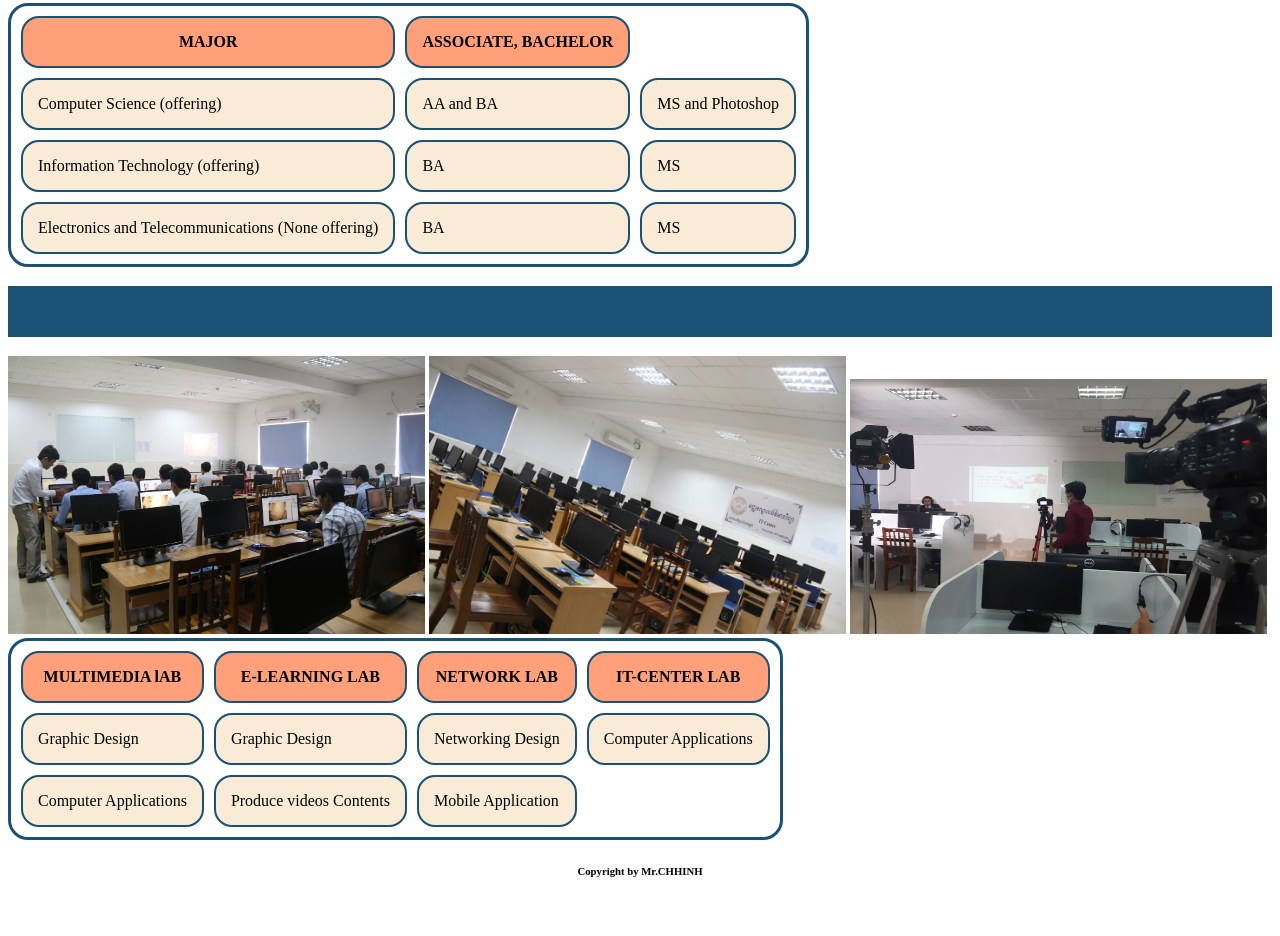
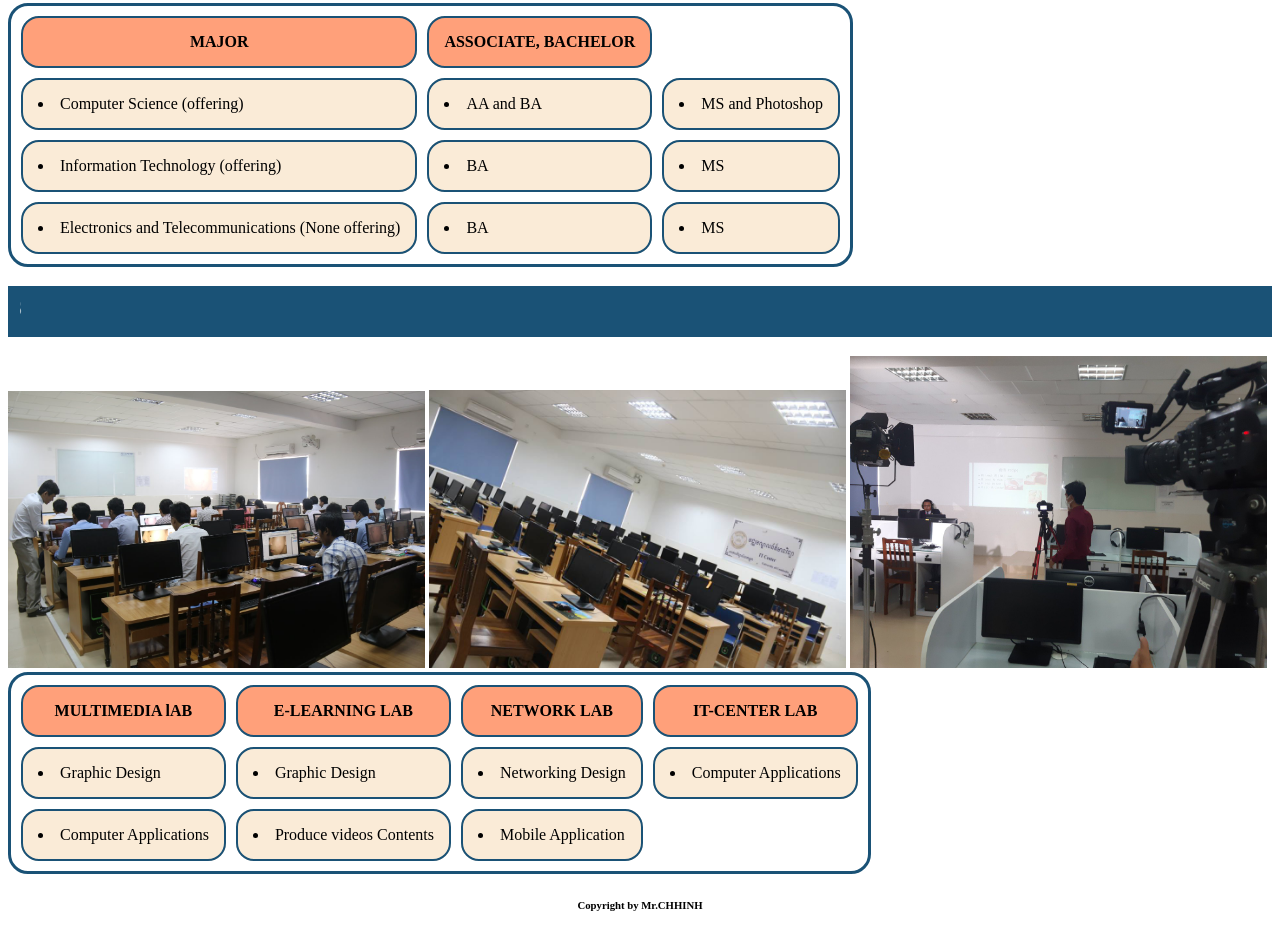
Before and after one commit to BunChhaing/cost3, a plain HTML site: page index.html in a window 1280 px wide. Shown: the part 528-1464 px from the top of the page. Before the commit the page ends 1430 px from the top, so only its background shows below. Drawn offline with Linux system fonts and the light colour scheme.

Commit message:
Update index.html

```diff
--- a/index.html
+++ b/index.html
@@ -57,19 +57,19 @@
             <th>ASSOCIATE, BACHELOR</th>
         </tr>
         <tr>
-            <td>Computer Science (offering)</td>
-            <td>AA and BA</td>
-            <td>MS and Photoshop</td>
+            <td><li>Computer Science (offering)</li></td>
+            <td><li>AA and BA</li></td>
+            <td><li>MS and Photoshop</li></td>
         </tr>
         <tr>
-            <td>Information Technology (offering)</td>
-            <td>BA</td>
-            <td>MS</td>
+            <td><li>Information Technology (offering)</li></td>
+            <td><li>BA</li></td>
+            <td><li>MS</li></td>
         </tr>
         <tr>
-            <td>Electronics and Telecommunications (None offering)</td>
-            <td>BA</td>
-            <td>MS</td>
+            <td><li>Electronics and Telecommunications (None offering)</li></td>
+            <td><li>BA</li></td>
+            <td><li>MS</li></td>
         </tr>
     </table>
     <h3 style="background-color: #1A5276;color: #F8F9F9">
@@ -77,7 +77,7 @@
     </h3>
     <img src="w03.jpg" width="33%">
     <img src="w05.jpg" width="33%">
-    <img src="w06.jpg" width="33%" height="255px">
+    <img src="w06.jpg" width="33%" height="6%">
     <table>
         <TR>
             <th>MULTIMEDIA lAB</th>
@@ -86,15 +86,15 @@
             <TH>IT-CENTER LAB</TH>
         </TR>
         <TR>
-            <TD>Graphic Design</TD>
-            <td>Graphic Design</td>
-            <td>Networking Design</td>
-            <td>Computer Applications</td>
+            <TD><li>Graphic Design</li></TD>
+            <td><li>Graphic Design</li></td>
+            <td><li>Networking Design</li></td>
+            <td><li>Computer Applications</li></td>
         </TR>
         <tr>
-            <td>Computer Applications</td>
-            <td>Produce videos Contents</td>
-            <td>Mobile Application</td>
+            <td><li>Computer Applications</li></td>
+            <td><li>Produce videos Contents</li></td>
+            <td><li>Mobile Application</li></td>
         </tr>
     </table>
     <footer>
```
